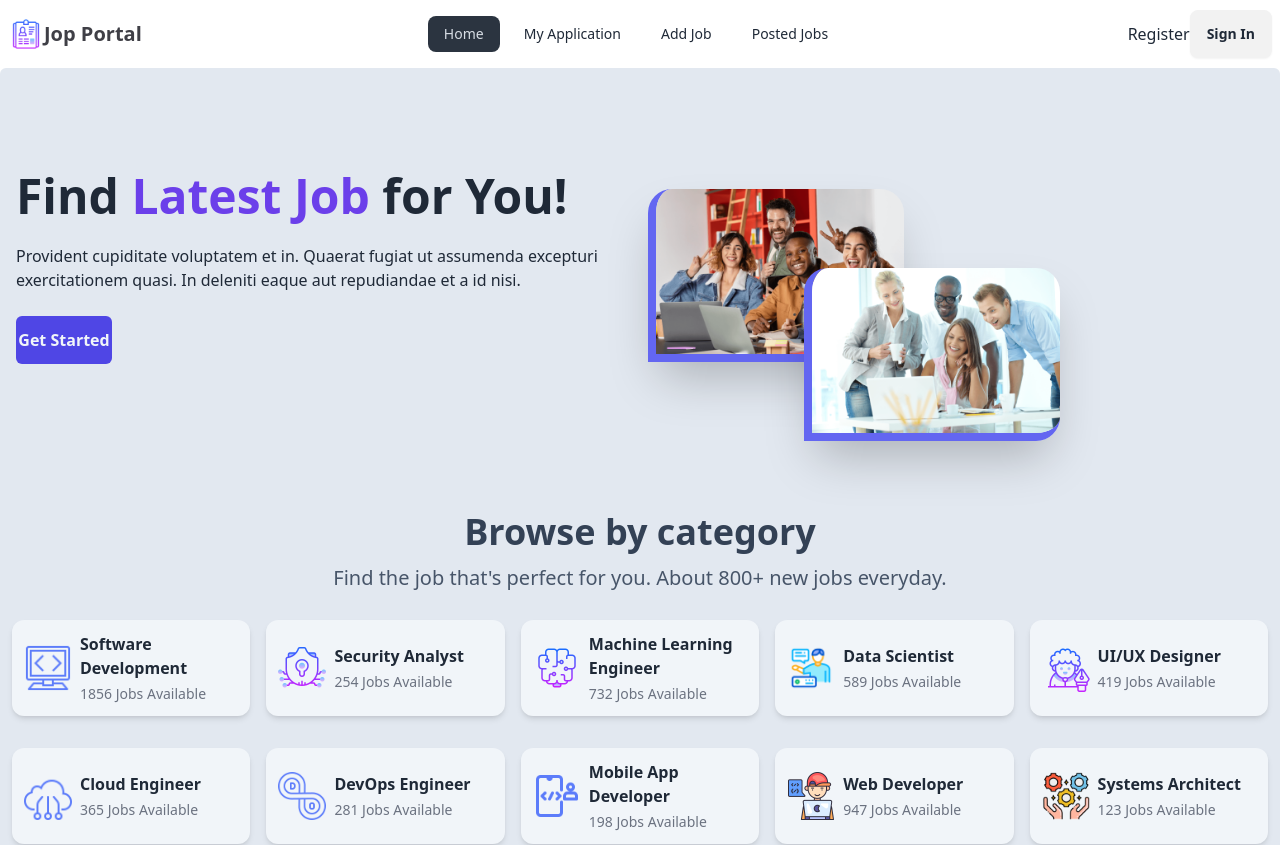
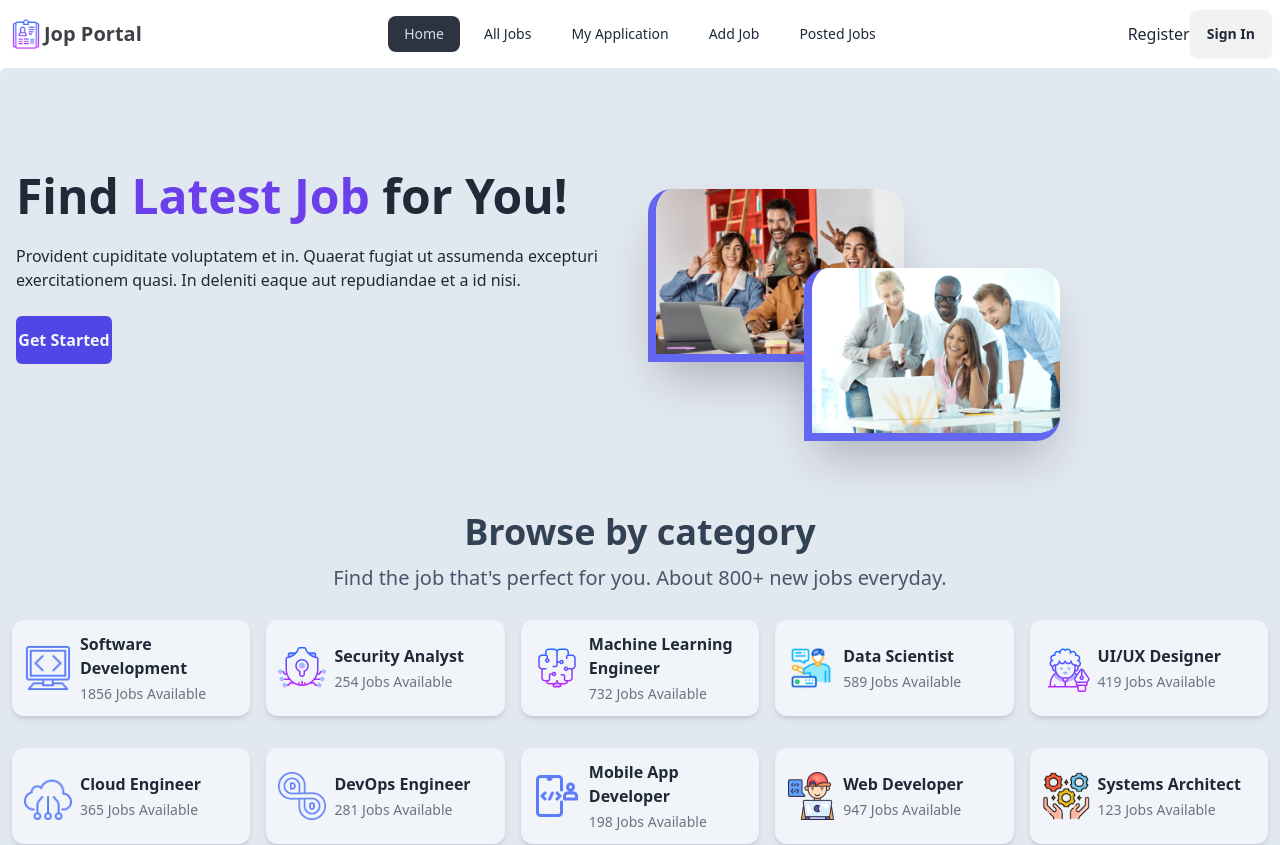
Before and after one commit to marufdev7/job-portal-client, a React (Vite) app: page / in a window 1280 px wide. Shown: the top 845 px of the page. Built offline with nearby package versions, Linux system fonts and the light colour scheme; no server answers.

Commit message:
add all jobs and fix text size

```diff
--- /dev/null
+++ b/src/pages/AllJob/AllJob.jsx
@@ -0,0 +1,11 @@
+import React from 'react';
+
+const AllJob = () => {
+    return (
+        <div>
+            <h1 className='text-center text-4xl font-bold text-gray-700'>All Jobs</h1>
+        </div>
+    );
+};
+
+export default AllJob;
--- a/src/pages/MyApplication/MyApplication.jsx
+++ b/src/pages/MyApplication/MyApplication.jsx
@@ -59,7 +59,7 @@ const MyApplication = () => {
 
     return (
         <div>
-            <h1 className='text-center font-semibold text-2xl text-gray-700 m-5'>My applications</h1>
+            <h1 className='text-center text-4xl font-bold text-gray-700 m-5'>My applications</h1>
             <div className='space-y-6 px-4 pt-4 bg-slate-200'>
                 {
                     jobs.map(job => <MyApplicationDetails
--- a/src/pages/MyPostedJobs/MyPostedJobs.jsx
+++ b/src/pages/MyPostedJobs/MyPostedJobs.jsx
@@ -19,7 +19,7 @@ const MyPostedJobs = () => {
 
     return (
         <div className="min-h-screen bg-slate-100 p-4">
-            <h2 className="text-3xl font-bold text-center mb-6 text-slate-700">
+            <h2 className="text-4xl font-bold text-center mb-6 text-slate-700">
                 My Posted Jobs
             </h2>
 
--- a/src/pages/shared/Navbar.jsx
+++ b/src/pages/shared/Navbar.jsx
@@ -17,9 +17,10 @@ const Navbar = () => {
 
     const links = <>
         <li><NavLink to='/'>Home</NavLink></li>
-        <li className='px-2'><NavLink to='/my-application'>My Application</NavLink></li>
-        <li><NavLink to='/add-job'>Add Job</NavLink></li>
-        <li className='px-2'><NavLink to='/my-posted-jobs'>Posted Jobs</NavLink></li>
+        <li className='px-2'><NavLink to='/jobs'>All Jobs</NavLink></li>
+        <li><NavLink to='/my-application'>My Application</NavLink></li>
+        <li className='px-2'><NavLink to='/add-job'>Add Job</NavLink></li>
+        <li><NavLink to='/my-posted-jobs'>Posted Jobs</NavLink></li>
     </>
     return (
         <div className="navbar bg-base-100">
--- a/src/router/router.jsx
+++ b/src/router/router.jsx
@@ -10,6 +10,7 @@ import MyApplication from "../pages/MyApplication/MyApplication";
 import AddJob from "../pages/AddJob/AddJob";
 import MyPostedJobs from "../pages/MyPostedJobs/MyPostedJobs";
 import ViewApplications from "../pages/ViewApplications/ViewApplications";
+import AllJob from "../pages/AllJob/AllJob";
 
 const router = createBrowserRouter([
     {
@@ -20,6 +21,10 @@ const router = createBrowserRouter([
             {
                 path: '/',
                 element: <Home />
+            },
+            {
+                path: '/jobs',
+                element: <AllJob/>
             },
             {
                 path: '/jobs/:id',
```
